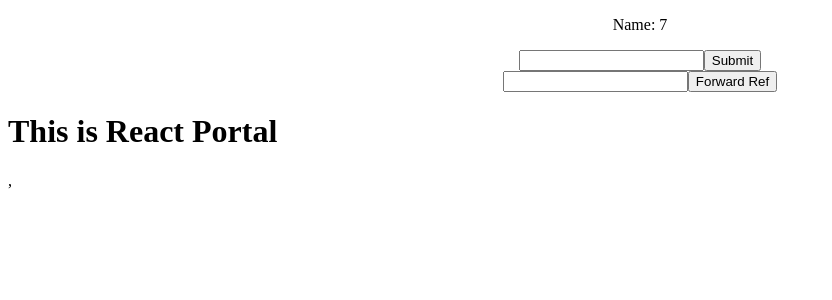
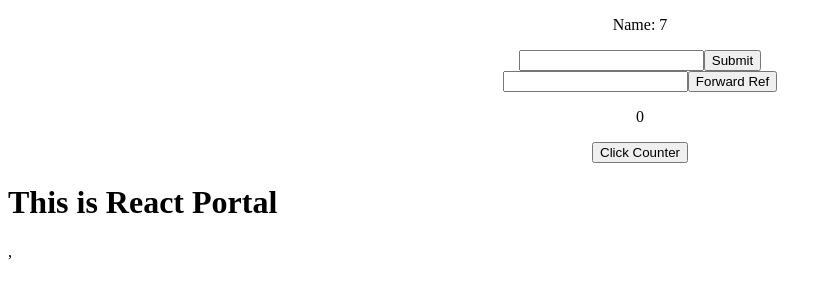
Before and after one commit to shuvoshaha/react-basis, a React (Create React App) app: page / in a window 1280 px wide. Shown: the top 300 px of the page, without its empty margins (0-832 px from the left). Built offline with nearby package versions, Linux system fonts and the light colour scheme.

Commit message:
Higher order component used for same componet repeating ex: hover and click event

```diff
--- a/src/App.js
+++ b/src/App.js
@@ -2,7 +2,9 @@ import React from 'react';
 import './App.css';
 import Memo from './Component/ParentMemo';
 import Ref from './Component/Ref';
-import Portal from './Component/Portal'
+import Portal from './Component/Portal';
+import HoverCounter from './Component/HoverCounter';
+import CickCounter from './Component/ClickCounter';
 
 function App() {
   return (
@@ -10,6 +12,7 @@ function App() {
      <Memo />
      <Ref />
      <Portal />
+     <CickCounter />
     </div>
   );
 }
--- /dev/null
+++ b/src/Component/ClickCounter.js
@@ -0,0 +1,14 @@
+import React, { Component } from 'react';
+import PrevCounter from './HigherOrder';
+
+class ClickCounter extends Component {
+    render() {
+        return (
+            <div>
+                <p> {this.props.counter} </p>
+                <button onClick={ () => this.props.increment() } >Click Counter</button>
+            </div>
+        )
+    }
+}
+export default PrevCounter(ClickCounter);
--- /dev/null
+++ b/src/Component/HigherOrder.jsx
@@ -0,0 +1,26 @@
+import React from 'react'
+
+const HigherOrder = (PrevComponent) => {
+    class NewComponent extends React.Component{
+        constructor(){
+            super();
+            this.state = {
+                counter : 0,
+            }
+            this.increment = this.increment.bind(this);
+        }
+        increment() {
+            this.setState(() => ({
+                counter: this.state.counter +  1,
+            }))
+        }
+        render(){
+            return <PrevComponent counter={this.state.counter} increment={ this.increment } />
+
+        }
+    }
+
+    return NewComponent;
+}
+
+export default HigherOrder
```
Also changed, not shown: src/Component/HoverCounter.jsx (added).
